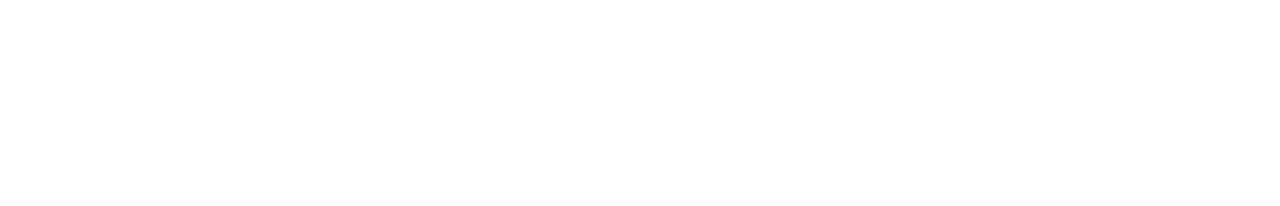
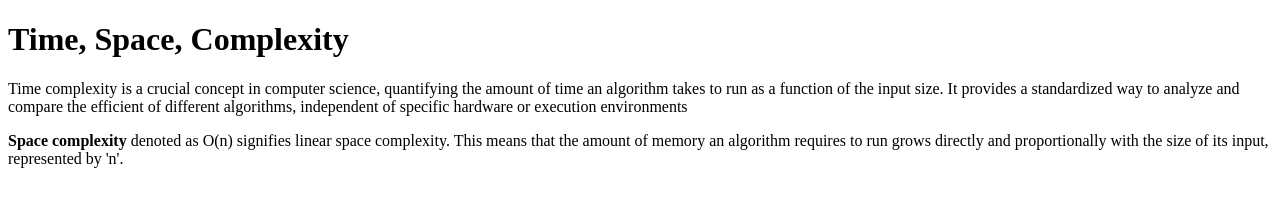
Before and after one commit to acciojob/time-and-space-complexity-abhijeeetdewtarse, a website: page main.html in a window 1280 px wide. Drawn offline with Linux system fonts and the light colour scheme.

Commit message:
created a submission

```diff
--- a/main.html
+++ b/main.html
@@ -7,7 +7,11 @@
 </head>
 
 <body>
-	<!-- the entire body must be written by student -->
+
+<h1>Time, Space, Complexity</h1>
+	<p>Time complexity is a crucial concept in computer science, quantifying the amount of time an algorithm takes to run as a function of the input size. It provides a standardized way to analyze and compare the efficient of different algorithms, independent of specific hardware or execution environments</p>
+<p><b>Space complexity</b> denoted as O(n) signifies linear space complexity. This means that the amount of memory an algorithm requires to run grows directly and proportionally with the size of its input, represented by 'n'.</p>
+
     <script type="text/javascript" src="./script.js">
 </script>
 
```
